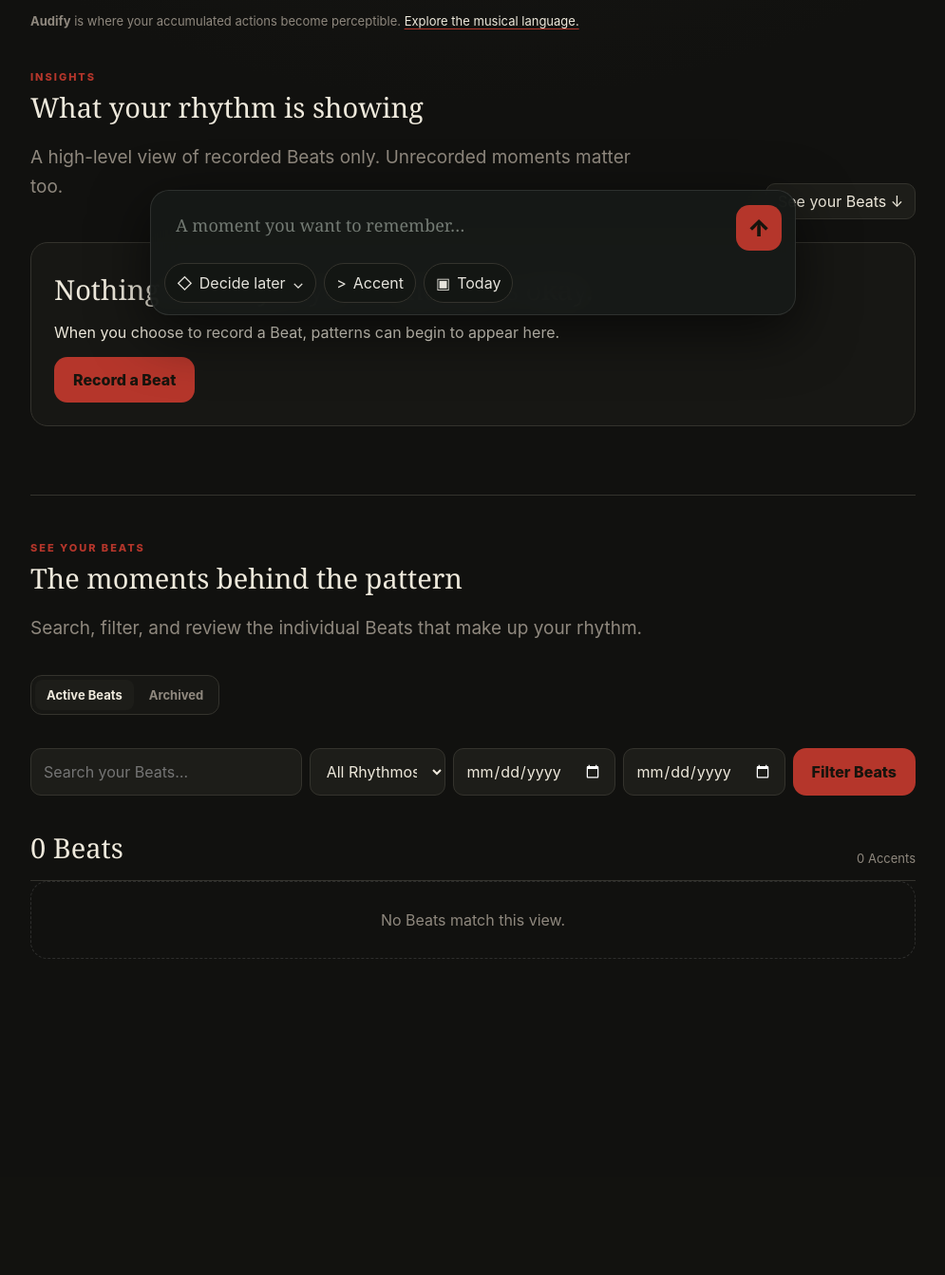
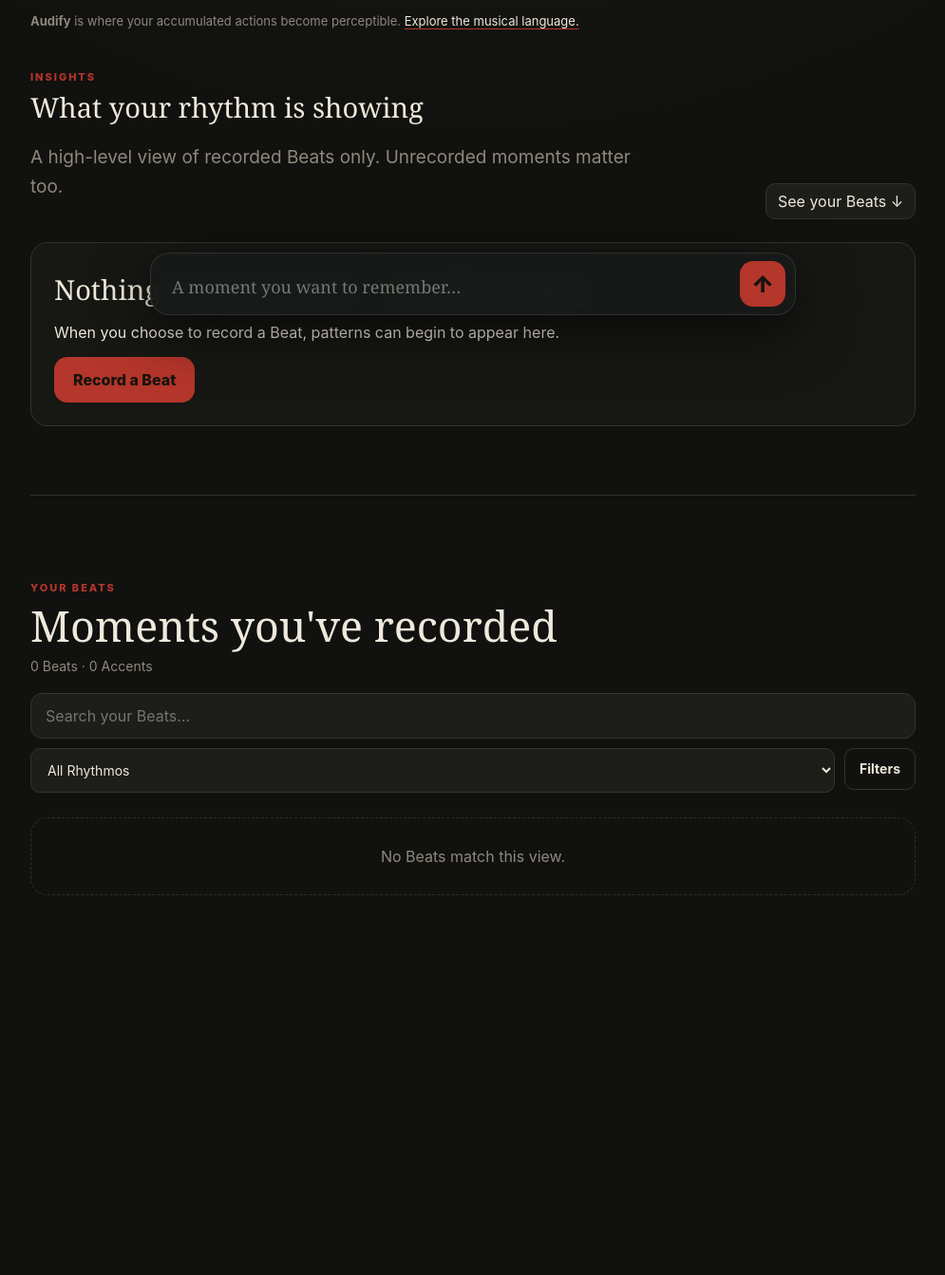
Before and after one commit to drummerbock/sumbody, a Flask app: page /history in a window 1280 px wide. Shown: the part 446-1789 px from the top of the page at 95% size, without its empty margins (142-1137 px from the left). Before the commit the page ends 1456 px from the top, so only its background shows below. Run offline with Flask 3, Linux system fonts and the light colour scheme; the visitor is signed in with stand-in values (Sample User, id 1); data that the repository does not hold is empty; some libraries are stand-ins or nearby versions.

Commit message:
Make Audify Beats a chronological journal and compact Silk when idle (#38)
* Show all matching Beats grouped chronologically, without 500-entry cap

* Replace crowded Audify form with chronological Beat Library and progressive filters

* Give Silk compact resting state that expands on intentional interaction

* Style minimal Beat Library, filter popover and collapsed Silk resting surface

```diff
--- a/app.py
+++ b/app.py
@@ -300,7 +300,7 @@ def create_app():
         accent_count = q.filter(SumEntry.accented.is_(True)).count()
         entries = q.order_by(
             SumEntry.occurred_on.desc(), SumEntry.logged_at.desc()
-        ).limit(500).all()
+        ).all()
         areas = LifeArea.query.filter_by(
             user_id=current_user.id
         ).order_by(LifeArea.sort_order, LifeArea.name).all()
@@ -360,9 +360,12 @@ def create_app():
         communicated = sum(1 for e in insight_entries if e.communicated is True)
         comm_known = sum(1 for e in insight_entries if e.communicated is not None)
 
+        from itertools import groupby
+        entry_groups = [(day, list(group)) for day, group in groupby(entries, key=lambda e: e.occurred_on)]
         return render_template(
             "history.html",
             entries=entries,
+            entry_groups=entry_groups,
             total_count=total_count,
             accent_count=accent_count,
             areas=areas,
--- a/static/style.css
+++ b/static/style.css
@@ -427,3 +427,40 @@ button:focus-visible,a:focus-visible,summary:focus-visible,input:focus-visible,s
  footer>.mobile-more{grid-column:4;grid-row:1}
  footer>a,footer>.mobile-more>summary{min-width:0;min-height:52px}
 }
+
+/* Audify Beat Library — content first, controls second. */
+.beat-library{margin-top:42px;padding-bottom:170px}
+.beat-library>h2{font-size:clamp(1.8rem,4vw,2.8rem);line-height:1.16;margin:7px 0 8px}
+.beat-library-count{margin:0 0 20px;color:var(--muted,#a6a29a);font-size:14px}
+.beat-library-filters{display:flex;flex-direction:column;gap:10px;margin:0 0 26px}
+.beat-library-search input{box-sizing:border-box;width:100%;min-height:48px;border-radius:12px;font-size:16px;padding:10px 15px}
+.beat-library-filter-row{display:flex;align-items:flex-start;gap:10px}
+.beat-library-area{flex:1;min-width:0}
+.beat-library-area select{width:100%;min-height:44px;border-radius:10px;font-size:14px}
+.beat-library-advanced{position:relative;flex:none}
+.beat-library-advanced>summary{display:flex;align-items:center;justify-content:center;min-height:44px;box-sizing:border-box;padding:8px 15px;border:1px solid var(--line);border-radius:10px;cursor:pointer;font-size:14px;font-weight:650;list-style:none}
+.beat-library-advanced>summary::-webkit-details-marker{display:none}
+.beat-library-advanced-panel{position:absolute;right:0;top:calc(100% + 7px);z-index:15;width:min(290px,calc(100vw - 46px));display:grid;gap:12px;padding:16px;background:#1b1e1a;border:1px solid var(--line);border-radius:14px;box-shadow:0 12px 30px #0009}
+.beat-library-advanced-panel label{display:grid;gap:5px;font-size:13px}
+.beat-library-advanced-panel input,.beat-library-advanced-panel select{width:100%;min-height:42px;box-sizing:border-box}
+.beat-library-advanced-panel button{min-height:42px}
+.beat-library-clear{font-size:13px;align-self:flex-start;text-decoration:underline;text-underline-offset:3px}
+.beat-library-day{margin:0 0 28px}
+.beat-library-day>h3{font-size:13px;letter-spacing:.08em;text-transform:uppercase;color:var(--muted,#aaa);margin:0 0 8px}
+.beat-library-entry{display:flex;align-items:center;justify-content:space-between;gap:14px}
+.beat-library-entry .entry-copy{flex:1;min-width:0}
+.beat-library-entry .entry-actions{display:flex;align-items:center;gap:7px;flex:none}
+.beat-library-entry .entry-actions .accent-button{width:42px;min-width:42px;height:42px;display:grid;place-items:center}
+.beat-library-entry .entry-actions .secondary,.beat-library-entry .entry-actions .archive-button,.beat-library-entry .entry-actions .restore-button{min-height:42px;box-sizing:border-box;font-size:12px;padding:8px 10px}
+.quick-composer.silk-resting .silk-toolbar,.quick-composer.silk-resting .rapid-status{display:none!important}
+.quick-composer.silk-resting{padding:8px 10px}
+.quick-composer.silk-resting .quick-beat-line textarea{min-height:42px;height:42px;max-height:42px}
+.quick-composer.silk-resting .quick-send{min-height:42px}
+@media(max-width:700px){
+ .beat-library{padding-bottom:155px}
+ .beat-library-entry{align-items:flex-start}
+ .beat-library-entry .entry-copy b{font-size:15px}
+ .beat-library-entry .entry-actions{gap:4px}
+ .beat-library-entry .entry-actions .secondary,.beat-library-entry .entry-actions .archive-button,.beat-library-entry .entry-actions .restore-button{font-size:11px;padding:8px 6px}
+ .quick-composer.silk-resting{bottom:max(calc(80px + env(safe-area-inset-bottom)),calc(12px + var(--silk-keyboard-height,0px)))}
+}
--- a/templates/base.html
+++ b/templates/base.html
@@ -42,7 +42,7 @@
   <details class="mobile-more"><summary aria-label="More navigation" aria-haspopup="true"><span class="nav-symbol" aria-hidden="true"><svg viewBox="0 0 24 24" fill="none" stroke="currentColor" stroke-width="1.8" stroke-linecap="round"><circle cx="5" cy="12" r="1.5"/><circle cx="12" cy="12" r="1.5"/><circle cx="19" cy="12" r="1.5"/></svg></span><span>More</span></summary><nav class="mobile-more-panel" aria-label="More navigation"><a href="{{url_for('onboarding')}}">How it works</a><a href="{{url_for('musical_language')}}">Musical language</a>{% if is_super_admin %}<a href="{{url_for('admin_dashboard')}}">Super Admin</a>{% endif %}<a href="{{url_for('logout')}}">Log out</a></nav></details>
 </footer>
 
-<section class="quick-composer" aria-label="Quick Beat composer">
+<section class="quick-composer silk-resting" aria-label="Quick Beat composer">
   <form method="post" action="{{url_for('add_sum')}}" id="quick-beat-form" data-today="{{today.isoformat()}}">
     <input type="hidden" name="csrf_token" value="{{ csrf_token() }}">
     <div class="quick-beat-line">
@@ -76,6 +76,14 @@
   if (!form) return;
 
   const composer = form.closest('.quick-composer');
+  const activateSilk = () => composer.classList.remove('silk-resting');
+  const restSilk = () => {
+    if (!form.querySelector('textarea').value.trim() && !form.contains(document.activeElement)) composer.classList.add('silk-resting');
+  };
+  composer.addEventListener('focusin', activateSilk);
+  composer.addEventListener('pointerdown', activateSilk);
+  composer.addEventListener('focusout', () => setTimeout(restSilk, 120));
+
   const input = document.getElementById('quick-beat-input');
   const send = form.querySelector('.quick-send');
   const status = document.getElementById('rapid-status');
--- a/templates/history.html
+++ b/templates/history.html
@@ -58,53 +58,57 @@
   {% endif %}
 </section>
 
-<section class="audify-beats" id="beats">
-  <div class="section-head">
-    <div>
-      <div class="eyebrow">SEE YOUR BEATS</div>
-      <h2>The moments behind the pattern</h2>
-      <p class="lede">Search, filter, and review the individual Beats that make up your rhythm.</p>
+<section class="audify-beats beat-library" id="beats">
+  <div class="eyebrow">YOUR BEATS</div>
+  <h2>Moments you've recorded</h2>
+  <p class="beat-library-count">{{total_count}} {{'Beat' if total_count == 1 else 'Beats'}} · {{accent_count}} {{'Accent' if accent_count == 1 else 'Accents'}}</p>
+  <form id="beat-library-filters" class="beat-library-filters" method="get" action="{{url_for('history')}}#beats">
+    <label class="beat-library-search"><span class="visually-hidden">Search Beats</span><input type="search" name="q" value="{{request.args.get('q','')}}" placeholder="Search your Beats…" autocomplete="off"></label>
+    <div class="beat-library-filter-row">
+      <label class="beat-library-area"><span class="visually-hidden">Filter by Rhythmos</span><select name="area"><option value="">All Rhythmos</option>{% for a in areas %}<option value="{{a.id}}" {% if request.args.get('area')==a.id|string %}selected{% endif %}>{{a.name}}</option>{% endfor %}</select></label>
+      <details class="beat-library-advanced" {% if archived_view or request.args.get('start') or request.args.get('end') %}open{% endif %}>
+        <summary>Filters{% if archived_view or request.args.get('start') or request.args.get('end') %} · Active{% endif %}</summary>
+        <div class="beat-library-advanced-panel">
+          <label>Show <select name="archived"><option value="" {% if not archived_view %}selected{% endif %}>Active Beats</option><option value="1" {% if archived_view %}selected{% endif %}>Archived Beats</option></select></label>
+          <label>From <input type="date" name="start" value="{{request.args.get('start','')}}"></label>
+          <label>Through <input type="date" name="end" value="{{request.args.get('end','')}}"></label>
+          <button type="submit" class="secondary">Apply filters</button>
+        </div>
+      </details>
     </div>
-  </div>
-
-  <div class="view-switch">
-    <a class="{{'active' if not archived_view}}" href="{{url_for('history')}}#beats">Active Beats</a>
-    <a class="{{'active' if archived_view}}" href="{{url_for('history',archived=1)}}#beats">Archived</a>
-  </div>
-
-  <form class="filters">
-    {% if archived_view %}<input type="hidden" name="archived" value="1">{% endif %}
-    <input name="q" value="{{request.args.get('q','')}}" placeholder="Search your Beats…">
-    <select name="area">
-      <option value="">All Rhythmos</option>
-      {% for a in areas %}<option value="{{a.id}}" {% if request.args.get('area')==a.id|string %}selected{% endif %}>{{a.name}}</option>{% endfor %}
-    </select>
-    <input type="date" name="start" value="{{request.args.get('start','')}}">
-    <input type="date" name="end" value="{{request.args.get('end','')}}">
-    <button>Filter Beats</button>
+    {% if request.args.get('q') or request.args.get('area') or request.args.get('start') or request.args.get('end') or archived_view %}
+    <a class="beat-library-clear" href="{{url_for('history')}}#beats">Clear filters ×</a>
+    {% endif %}
+    <noscript><button type="submit">Search Beats</button></noscript>
   </form>
-
-  <div class="section-head"><h2>{{total_count}} Beats</h2><span>{{accent_count}} Accents</span></div>
-  {% if total_count > entries|length %}<p class="lede">Showing the most recent {{entries|length}} of {{total_count}} matching Beats.</p>{% endif %}
-
-  <div class="entries">
-    {% for e in entries %}
-    <article class="entry">
-      <div class="entry-copy"><b>{{e.description}}</b><span>{{e.occurred_on.strftime("%b %-d, %Y")}} · {{e.life_area.name if e.life_area else 'No Rhythmos'}}</span></div>
-      <div class="entry-actions">
-        <a class="secondary" href="{{url_for('edit_sum',entry_id=e.id)}}">Edit</a><form class="accent-form" method="post" action="{{url_for('toggle_sum_accent',entry_id=e.id)}}">
-          <input type="hidden" name="csrf_token" value="{{ csrf_token() }}">
-          <button class="accent-button {{'is-accented' if e.accented}}" type="submit" aria-pressed="{{'true' if e.accented else 'false'}}"><span class="accent-mark">&gt;</span><span class="accent-label">{{'Accented' if e.accented else 'Accent'}}</span></button>
-        </form>
-        <form method="post" action="{{url_for('toggle_sum_archive',entry_id=e.id)}}">
-          <input type="hidden" name="csrf_token" value="{{ csrf_token() }}">
-          <button class="{{'restore-button' if archived_view else 'archive-button'}}" type="submit">{{'Restore' if archived_view else 'Archive'}}</button>
-        </form>
-      </div>
-    </article>
-    {% else %}
-    <div class="empty">No Beats match this view.</div>
-    {% endfor %}
+  <div class="beat-library-results" aria-live="polite">
+    {% for day, group in entry_groups %}
+    <section class="beat-library-day" aria-label="{{day.strftime('%A, %B %d, %Y')}}">
+      <h3>{{day.strftime('%A, %B %d, %Y')}}</h3>
+      {% for e in group %}
+      <article class="entry beat-library-entry">
+        <div class="entry-copy"><b>{{e.description}}</b><span>{{e.life_area.name if e.life_area else 'No Rhythmos'}}</span></div>
+        <div class="entry-actions">
+          <a class="secondary" href="{{url_for('edit_sum',entry_id=e.id)}}">Edit</a>
+          <form class="accent-form" method="post" action="{{url_for('toggle_sum_accent',entry_id=e.id)}}"><input type="hidden" name="csrf_token" value="{{csrf_token()}}"><button class="accent-button {{'is-accented' if e.accented}}" type="submit" aria-pressed="{{'true' if e.accented else 'false'}}" aria-label="{{'Remove Accent' if e.accented else 'Accent this Beat'}}"><span class="accent-mark" aria-hidden="true">&gt;</span></button></form>
+          <form method="post" action="{{url_for('toggle_sum_archive',entry_id=e.id)}}"><input type="hidden" name="csrf_token" value="{{csrf_token()}}"><button class="{{'restore-button' if archived_view else 'archive-button'}}" type="submit">{{'Restore' if archived_view else 'Archive'}}</button></form>
+        </div>
+      </article>
+      {% endfor %}
+    </section>
+    {% else %}<div class="empty">No Beats match this view.</div>{% endfor %}
   </div>
 </section>
+<script>
+(() => {
+  const form = document.getElementById('beat-library-filters');
+  if (!form) return;
+  const search = form.querySelector('input[name="q"]');
+  let timer;
+  const submit = () => { if (form.requestSubmit) form.requestSubmit(); else form.submit(); };
+  search.addEventListener('input', () => {clearTimeout(timer);timer=setTimeout(submit,450);});
+  form.querySelector('select[name="area"]').addEventListener('change',submit);
+  form.querySelector('select[name="archived"]').addEventListener('change',submit);
+})();
+</script>
 {% endblock %}
```
